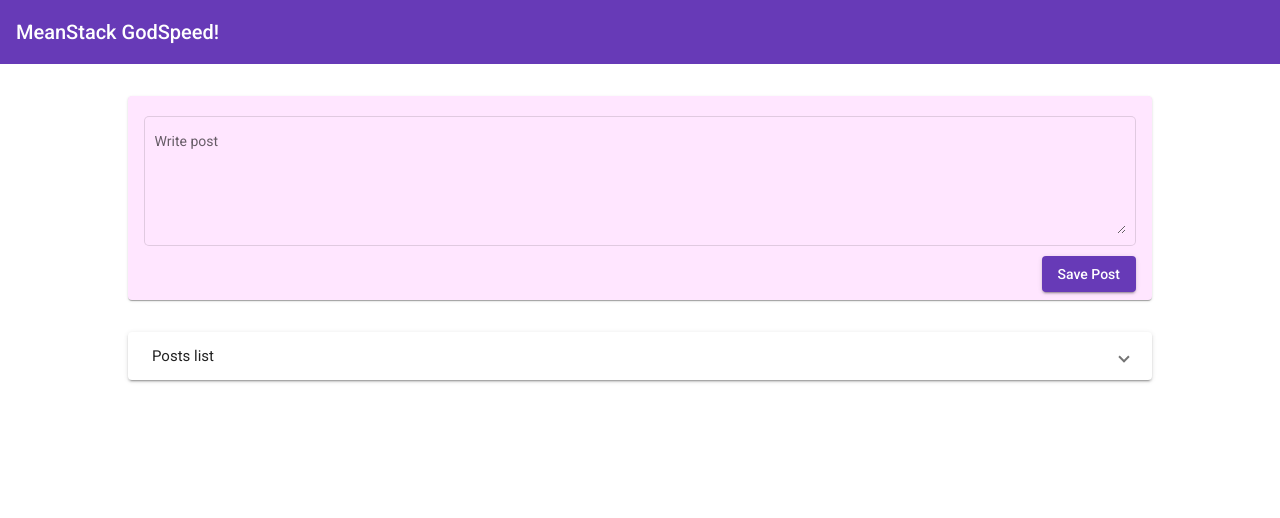
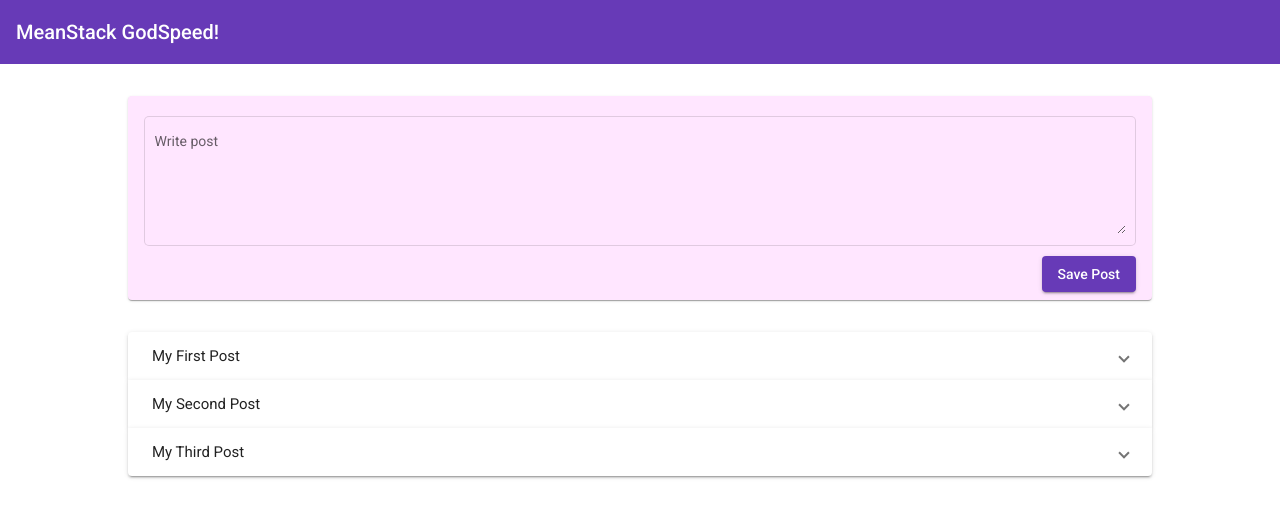
Before and after one commit to Ammaraly/Angular, an Angular app in the folder mean-stack/: page / in a window 1280 px wide. Shown: the top 518 px of the page. Built offline with nearby package versions, Linux system fonts and the light colour scheme.

Commit message:
Added accordions and posts to post list

```diff
--- a/mean-stack/src/app/posts/post-list/post-list.component.css
+++ b/mean-stack/src/app/posts/post-list/post-list.component.css
@@ -0,0 +1,3 @@
+.info-text {
+  text-align: center;
+}
--- a/mean-stack/src/app/posts/post-list/post-list.component.html
+++ b/mean-stack/src/app/posts/post-list/post-list.component.html
@@ -1,8 +1,9 @@
-<mat-accordion>
-  <mat-expansion-panel>
+<mat-accordion *ngIf="posts.length > 0">
+  <mat-expansion-panel *ngFor="let post of posts">
     <mat-expansion-panel-header>
-      Posts list
+      {{post['title']}}
     </mat-expansion-panel-header>
-    <p>Posts will be rendered here!</p>
+    <p>{{post['content']}}</p>
   </mat-expansion-panel>
 </mat-accordion>
+<p *ngIf="posts.length === 0" class="info-text mat-body-1">No posts yet!</p>
--- a/mean-stack/src/app/posts/post-list/post-list.component.ts
+++ b/mean-stack/src/app/posts/post-list/post-list.component.ts
@@ -6,6 +6,13 @@ import { Component, OnInit } from '@angular/core';
   styleUrls: ['./post-list.component.css']
 })
 export class PostListComponent {
+  posts = [
+    { title: "My First Post", content: "This is my first post here!" },
+    { title: "My Second Post", content: "This is my second post here!" },
+    { title: "My Third Post", content: "This is my third post here!" },
+  ]
+
+  // posts = []
 
   constructor() { }
 
```
